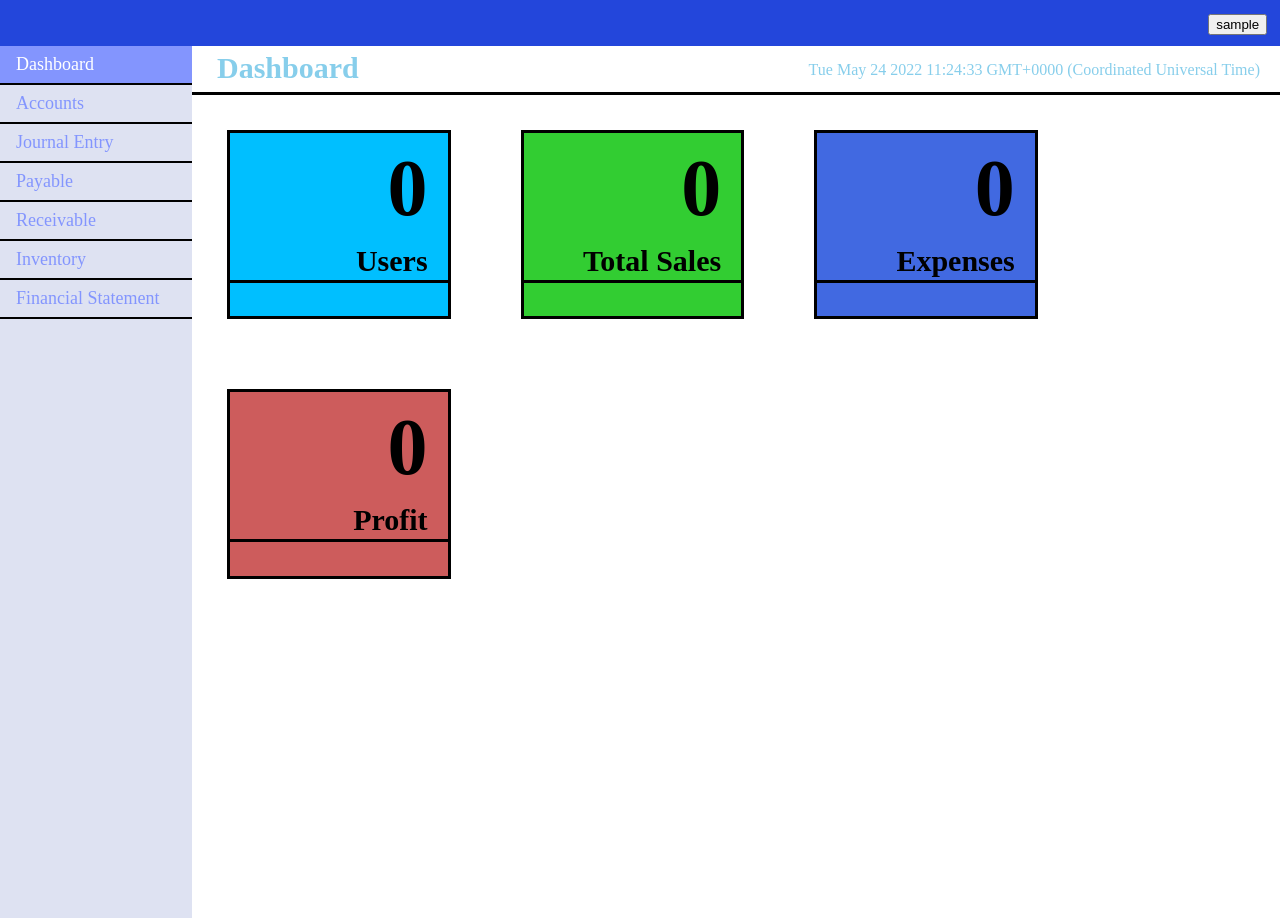
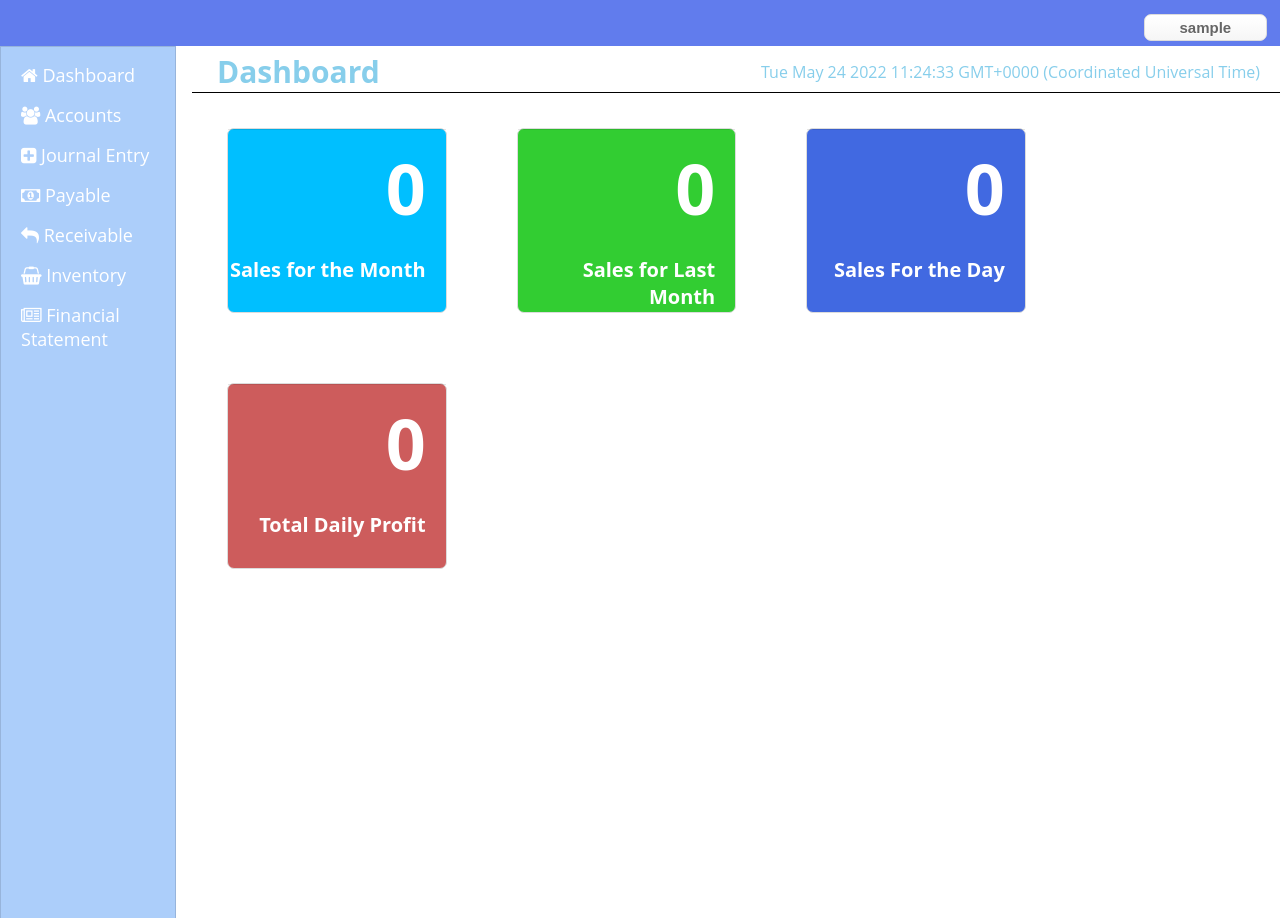
Before and after one commit to AteBoy/New_Tong_Hua_FMS, a PHP site: page /home.php in a window 1280 px wide, after a click on "Dashboard". Run offline with PHP 8.4, Linux system fonts and the light colour scheme; a user stored in the database is signed in; data comes from the database, SQL or seed files in the repository; both versions use the stored data as it was after the commit; some libraries are stand-ins or nearby versions.

Commit message:
Updated Base UI, Fixed CSS not refreshing properly

```diff
--- a/Login_Page.php
+++ b/Login_Page.php
@@ -53,6 +53,8 @@
 	</head>
 
 	<body>
+		<div class="body-image"></div>
+
 		<div class = "center">
 			<h1> Welcome to Tong Hua Trading </h1>
 			<form  action="" method="post">
--- a/home.php
+++ b/home.php
@@ -2,7 +2,7 @@
     <head>
         <meta charset = "UTF-8">
         <meta name = "viewport" content = "width=device-width, initial-scale = 1.0">
-        <link rel= "stylesheet" type= "text/css" href= "style/style.css">
+        <link rel= "stylesheet" type= "text/css" href= "style/style.css?t=<?php echo round(microtime(true)*1000);?>">
         <link rel="stylesheet" href="https://cdnjs.cloudflare.com/ajax/libs/font-awesome/4.7.0/css/font-awesome.min.css">
         <script src="https://cdnjs.cloudflare.com/ajax/libs/jquery/3.0.0-beta1/jquery.min.js"></script>
         <title>Home</title>
@@ -26,13 +26,13 @@
         </div>
         <aside class = "nav">
             <ul>
-            <li><a href = "##" class = "tablink" onclick = "openTab(event, 'Dashboard')">Dashboard</a></li>
-                <li><a href = "##" class = "tablink" onclick = "openTab(event, 'Accounts')">Accounts</a></li>
-                <li><a href = "##" class = "tablink" onclick = "openTab(event, 'Journal')">Journal Entry</a></li>
-                <li><a href = "##" class = "tablink" onclick = "openTab(event, 'Payable')">Payable</a></li>
-                <li><a href = "##" class = "tablink" onclick = "openTab(event, 'Receivable')">Receivable</a></li>
-                <li><a href = "##" class = "tablink" onclick = "openTab(event, 'Inventory')">Inventory</a></li>
-                <li><a href = "##" class = "tablink" onclick = "openTab(event, 'Financial_s')">Financial Statement</a></li>
+                <li><a href = "##" class = "tablink" onclick = "openTab(event, 'Dashboard')"><span class='icon-field'><i class="fa fa-home"></i></span> Dashboard</a></li>
+                <li><a href = "##" class = "tablink" onclick = "openTab(event, 'Accounts')"><span class='icon-field'><i class="fa fa-users"></i></span> Accounts</a></li>
+                <li><a href = "##" class = "tablink" onclick = "openTab(event, 'Journal')"><span class='icon-field'><i class="fa fa-plus-square"></i></span> Journal Entry</a></li>
+                <li><a href = "##" class = "tablink" onclick = "openTab(event, 'Payable')"><span class='icon-field'><i class="fa fa-money"></i></span> Payable</a></li>
+                <li><a href = "##" class = "tablink" onclick = "openTab(event, 'Receivable')"><span class='icon-field'><i class="fa fa-reply"></i></span> Receivable</a></li>
+                <li><a href = "##" class = "tablink" onclick = "openTab(event, 'Inventory')"><span class='icon-field'><i class="fa fa-shopping-basket"></i></span> Inventory</a></li>
+                <li><a href = "##" class = "tablink" onclick = "openTab(event, 'Financial_s')"><span class='icon-field'><i class="fa fa-newspaper-o"></i></span> Financial Statement</a></li>
             </ul>
         </aside>
         <div class = "content">
@@ -41,10 +41,11 @@
                     <h4 id = "navHeader">Dashboard</h4>
                     <p class = "date">hello</p>
                 </div>
+
                 <div class = "box_tb" style="background-color: deepskyblue;">
                     <div class = "box_info">
                         <h4 id = "number">0</h4>
-                        <h4 id = "label">Users</h4>
+                        <h4 id = "label">Sales for the Month</h4>
                     </div>
                     <div class = "tb_bottom">
 
@@ -53,7 +54,7 @@
                 <div class = "box_tb" style="background-color: limegreen;">
                     <div class = "box_info">
                         <h4 id = "number">0</h4>
-                        <h4 id = "label">Total Sales</h4>
+                        <h4 id = "label">Sales for Last Month</h4>
                     </div>
                     <div class = "tb_bottom">
 
@@ -62,7 +63,7 @@
                 <div class = "box_tb" style="background-color: royalblue;">
                     <div class = "box_info">
                         <h4 id = "number">0</h4>
-                        <h4 id = "label">Expenses</h4>
+                        <h4 id = "label">Sales For the Day</h4>
                     </div>
                     <div class = "tb_bottom">
 
@@ -71,12 +72,13 @@
                 <div class = "box_tb" style="background-color: indianred;">
                     <div class = "box_info">
                         <h4 id = "number">0</h4>
-                        <h4 id = "label">Profit</h4>
+                        <h4 id = "label">Total Daily Profit</h4>
                     </div>
                     <div class = "tb_bottom">
 
                     </div>
                 </div>
+
             </div>
             <div id = "Accounts" class = "tabContent">
                 <div class = "contentNav">
--- a/style/style.css
+++ b/style/style.css
@@ -1,27 +1,53 @@
 
-body{
+body {
+    font-family: "Open Sans", sans-serif;
     margin: 0;
+
 }
-.header{
+.header {
     width: 100%;
     height: 5%;
-    background-color:#2346DB;
+    background-color: #617ced;
 }
 #status{
     top: 1.5%;
     right: 1%;
     position: absolute;
-    color: white;
+    color: blue;
+}
 
+.userMenu {
+    box-shadow: inset 0px 0px 0px 0px #ffffff;
+    background: linear-gradient(to bottom, #ffffff 5%, #f6f6f6 100%);
+    background-color: #ffffff;
+    border-radius: 7px;
+    border: 1px solid #dcdcdc;
+    display: inline-block;
+    cursor: pointer;
+    color: #666666;
+    font-family: Arial;
+    font-size: 15px;
+    font-weight: bold;
+    padding: 4px 35px;
+    text-decoration: none;
+    text-shadow: 0px 1px 0px #ffffff;
+    display: inline-block;
 }
-.user_dropdown{
+.user_dropdown {
+    box-shadow: inset 0px 0px 0px 0px #ffffff;
+    background: linear-gradient(to bottom, #ffffff 5%, #f6f6f6 100%);
+    border-radius: 7px;
+    border: 1px solid #dcdcdc;
     display: none;
     position: absolute;
     background-color: #f1f1f1;
-    min-width: 160px;
+    min-width: 200px;
     overflow: auto;
     box-shadow: 0px 8px 16px 0px rgba(0,0,0,0.2);
     z-index: 1;
+    left: 100%;
+    right: auto;
+    transform: translateX(-100%);
 }
 .user_dropdown a{
     color: black;
@@ -33,28 +59,27 @@ body{
     background-color: #ddd;
 }
 .show {display: block;}
-.nav ul{
-   list-style-type: none;
-   margin: 0;
-   padding: 0;
-   width: 15%;
-   background-color:  #DEE2F2;
-   position: fixed;
-   height: 100%;
-   overflow: auto;
+.nav ul {
+    list-style-type: none;
+    margin: 0;
+    padding: .50rem .25rem;
+    width: 13%;
+    background-color: #accefa;
+    position: fixed;
+    height: 100%;
+    overflow: auto;
+    border: 1px solid rgba(0,0,0,.125);
 }
-.nav li a{
+.nav li a {
     display: block;
-    color: #8395FE;
+    color: #ffffff;
     padding: 8px 16px;
     text-decoration: none;
     width: 100%;
-    border-bottom: black 2px solid;
     font-size: 18px;
 }
-.nav a.active{
-    background-color: #8395FE;
-    color: white;
+.nav a.active {
+
 }
 .nav a:hover:not(.active){
     background-color: skyblue;
@@ -84,10 +109,10 @@ body{
 .tabContent{
     display:none;
 }
-.contentNav{
+.contentNav {
     width: 100%;
     height: 5%;
-    border-bottom: 3px black solid;
+    border-bottom: 1px black solid;
     position: sticky;
 }
 #navHeader{
@@ -105,33 +130,34 @@ body{
     padding-right: 20px;
     margin: 0%;
 }
-.box_tb{
+.box_tb {
     width: 20%;
     height: 20%;
-    border: 3px black solid;
+    border-radius: 7px;
+    border: 1px solid #dcdcdc;
     margin: 35px;
     float: left;
 }
-.box_info{
-    border-bottom: 3px black solid;
+.box_info {
+    border-top: 1px solid rgba(0,0,0,.1);
     width: 100%;
     height: 80%;
 }
 #number{
     text-align: right;
-    font-size: 80px;
-    color: black;
+    font-size: 70px;
+    color: white;
     padding-right: 20px;
     margin: 0%;
     padding-top: 10px;
 }
 #label{
     text-align: right;
-    font-size: 30px;
-    color: black;
+    font-size: 20px;
+    color: white;
     padding-right: 20px;
     margin: 0%;
-    padding-top: 10px;
+    padding-top: 20px;
 }
 
 #acc_label{
```
Also changed, not shown: financial_db.sql (+15 -13 lines).
